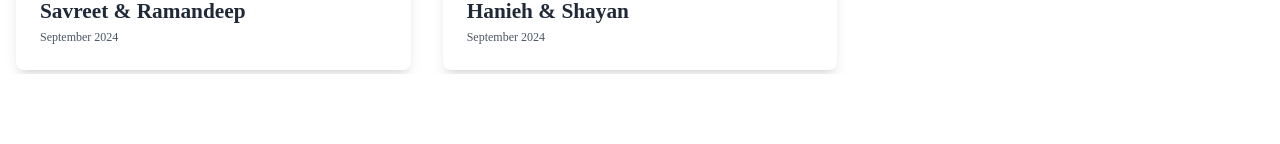
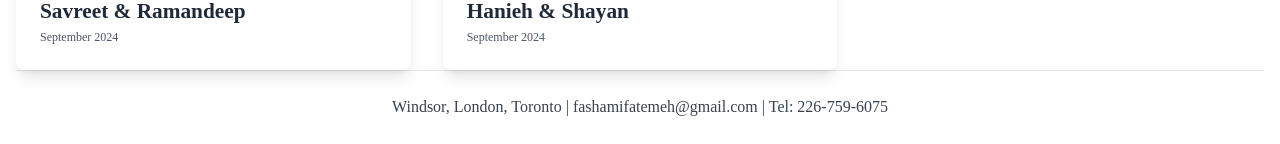
Before and after one commit to MatinDeevv/fatimaphotography, a Next.js app: page /portfilio in a window 1280 px wide. Shown: the part 1630-1774 px from the top of the page. Before the commit the page ends 1704 px from the top, so only its background shows below. Built offline with nearby package versions, Linux system fonts and the light colour scheme; no server answers; a web font is replaced by a local one.

Commit message:
Added pictures

```diff
--- a/app/contact/page.tsx
+++ b/app/contact/page.tsx
@@ -353,10 +353,8 @@ export default function Booking() {
             Submit Booking
           </button>
         </form>
-        <section className="bg-white "></section>
-        <footer className="bg-white border-t border-gray-200 py-6">
+        <footer className="bg-white border-t font-body mt-10 border-gray-200 py-6">
           <div className="container mx-auto flex justify-center items-center px-4">
-    {/* Centered Section */}
             <div className="text-base font-medium text-gray-700 text-center">
               Windsor, London, Toronto |{' '}
               <a
--- a/app/investment/page.tsx
+++ b/app/investment/page.tsx
@@ -116,15 +116,18 @@ const PackageSection = ({ pkg }: PackageSectionProps) => {
 const CTASection = () => <CompactContactSection />;
 
 const Footer = () => (
-  <footer className="bg-white border-t border-gray-200 py-6">
+  <footer className="bg-white border-t font-body border-gray-200 py-6">
   <div className="container mx-auto flex justify-center items-center px-4">
     <div className="text-base font-medium text-gray-700 text-center">
       Windsor, London, Toronto |{' '}
-        <a href="mailto:fashamifatemeh@gmail.com" className="hover:text-blue-600 transition">
+      <a
+        href="mailto:fashamifatemeh@gmail.com"
+        className="hover:text-green-600 transition"
+      >
         fashamifatemeh@gmail.com
       </a>{' '}
       |{' '}
-        <a href="tel:2267596075" className="hover:text-blue-600 transition">
+      <a href="tel:2267596075" className="hover:text-green-600 transition">
         Tel: 226-759-6075
       </a>
     </div>
--- a/app/page.tsx
+++ b/app/page.tsx
@@ -164,7 +164,7 @@ export default function Page() {
         <WhyUs />
         <CompactContactSection />
 
-        <footer className="bg-white border-t border-gray-200 py-6">
+        <footer className="bg-white border-t font-body border-gray-200 py-6">
           <div className="container mx-auto flex justify-center items-center px-4">
             <div className="text-base font-medium text-gray-700 text-center">
               Windsor, London, Toronto |{' '}
--- a/app/portfilio/page.tsx
+++ b/app/portfilio/page.tsx
@@ -213,8 +213,26 @@ export default function PortfolioPage() {
               </button>
             </div>
           )}
+                <footer className="bg-white border-t font-body border-gray-200 py-6">
+          <div className="container mx-auto flex justify-center items-center px-4">
+            <div className="text-base font-medium text-gray-700 text-center">
+              Windsor, London, Toronto |{' '}
+              <a
+                href="mailto:fashamifatemeh@gmail.com"
+                className="hover:text-green-600 transition"
+              >
+                fashamifatemeh@gmail.com
+              </a>{' '}
+              |{' '}
+              <a href="tel:2267596075" className="hover:text-green-600 transition">
+                Tel: 226-759-6075
+              </a>
+            </div>
+          </div>
+        </footer>
         </main>
       </div>
+
     </>
   );
 }
```
Lines whose indentation alone changed are shown as unchanged.
